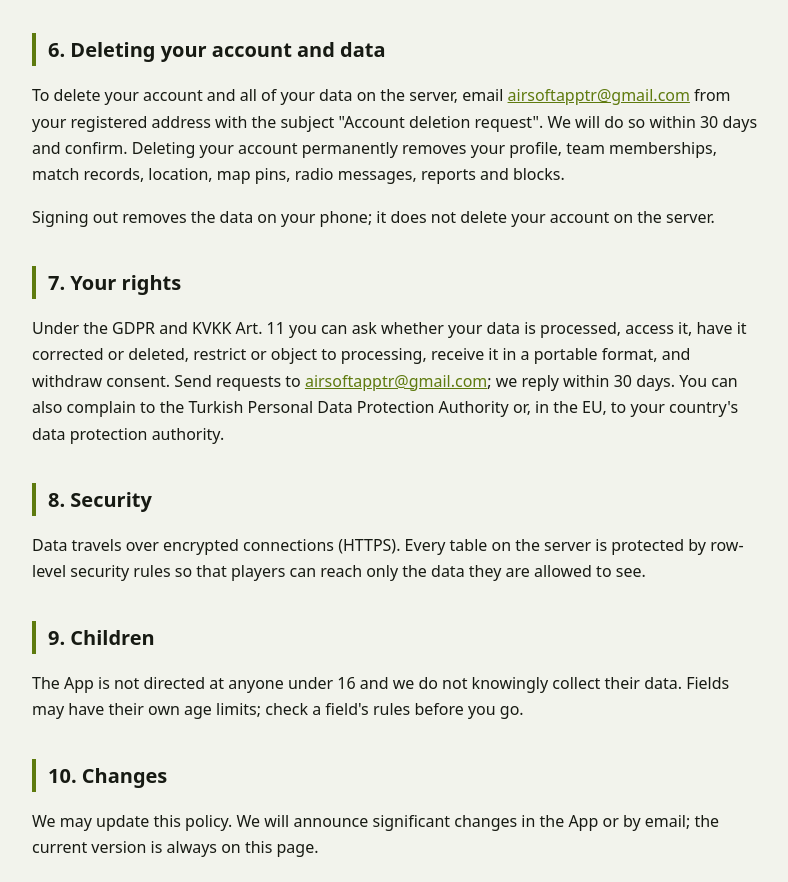
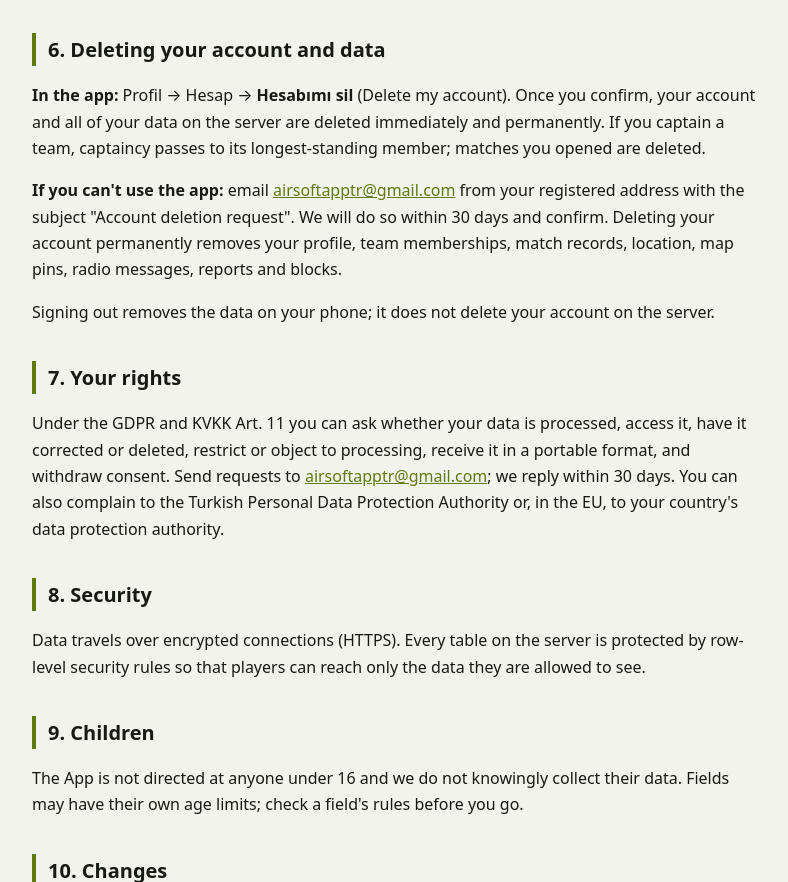
Before and after one commit to airsoftapp/airsoftapp.github.io, a plain HTML site: page privacy.html in a window 1280 px wide. Shown: the part 3394-4276 px from the top of the page, without its empty margins (244-1032 px from the left). Drawn offline with Linux system fonts and the light colour scheme.

Commit message:
Uygulama içinden hesap silme

```diff
--- a/privacy.html
+++ b/privacy.html
@@ -109,7 +109,10 @@
   </ul>
 
   <h2 id="delete-account">6. Deleting your account and data</h2>
-  <p>To delete your account and all of your data on the server, email
+  <p><strong>In the app:</strong> Profil → Hesap → <strong>Hesabımı sil</strong> (Delete my account). Once you
+  confirm, your account and all of your data on the server are deleted immediately and permanently. If you
+  captain a team, captaincy passes to its longest-standing member; matches you opened are deleted.</p>
+  <p><strong>If you can't use the app:</strong> email
   <a href="mailto:airsoftapptr@gmail.com?subject=Account%20deletion%20request">airsoftapptr@gmail.com</a>
   from your registered address with the subject "Account deletion request". We will do so within 30 days
   and confirm. Deleting your account permanently removes your profile, team memberships, match records,
```
Also changed, not shown: gizlilik.html (+4 -1 lines).
